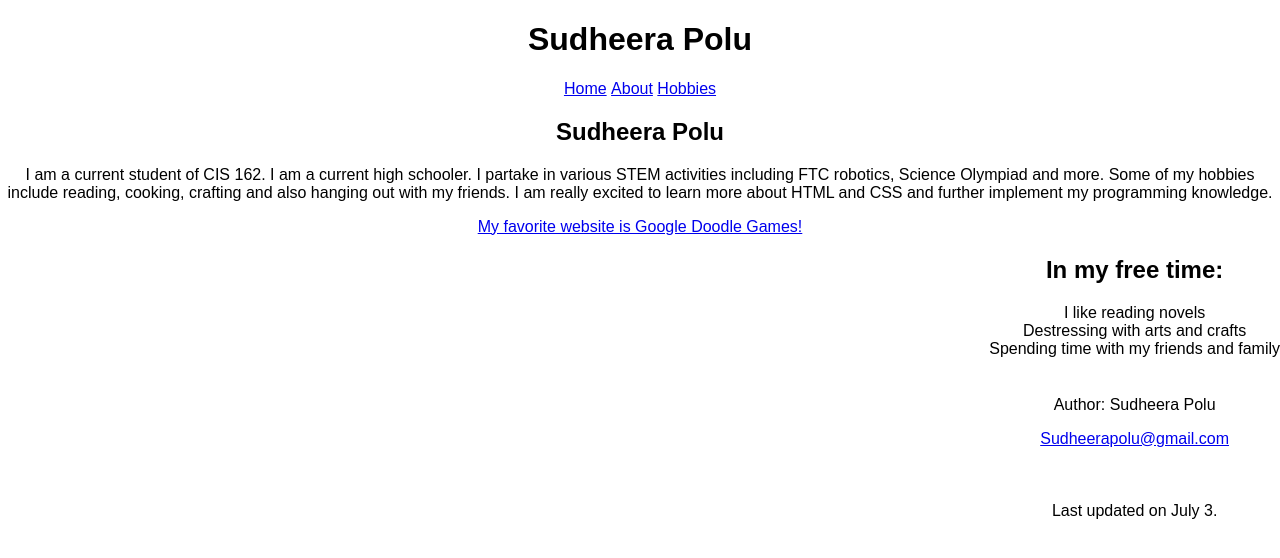
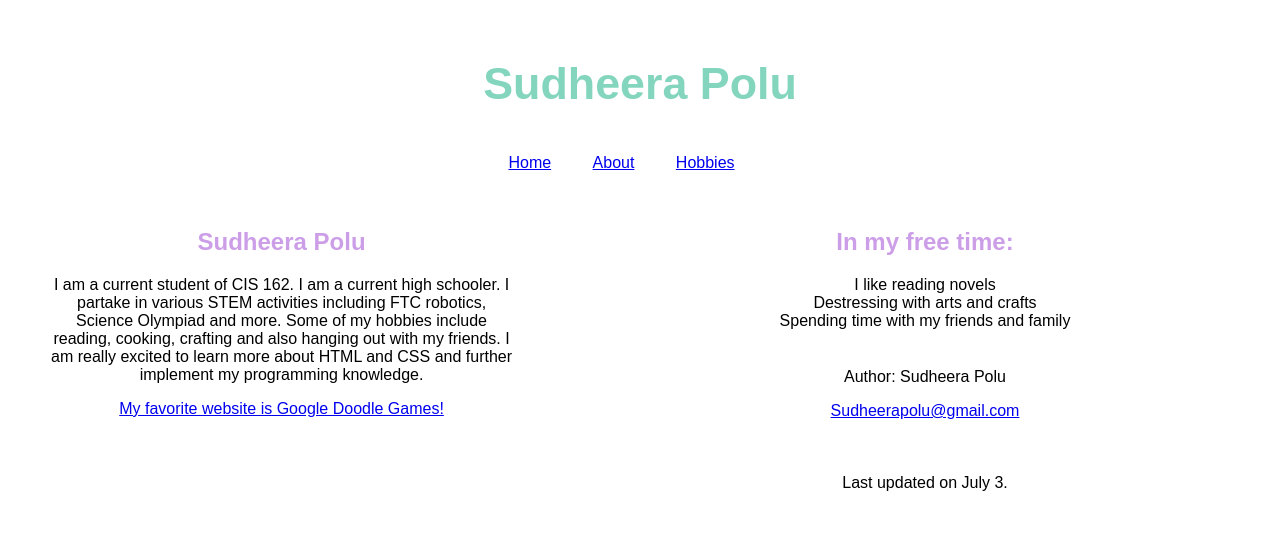
Before and after one commit to Sudheera9/sudheerapolu.github.io, a plain HTML site: page about.html in a window 1280 px wide. Drawn offline with Linux system fonts and the light colour scheme.

Commit message:
Update style1.css

```diff
--- a/style1.css
+++ b/style1.css
@@ -1,31 +1,31 @@
 body {
   margin: 0 auto; /* Center the body horizontally */
   font-family: Arial, sans-serif;
-  padding: 28;
+  padding: 28px;
     text-align: center
 }
 
 header {
   background-color: #770d0d; /* Lighter background for all three */
-  padding: 7;
+  padding: 7px;
   text-align: center; /* Center text for all three */
 }
 
 nav {
-  background-color: (255, 255, 255); /* Lighter background for all three */
-  padding: 15;
+  background-color: rgb(255, 255, 255); /* Lighter background for all three */
+  padding: 15px;
   text-align: left; /* Center text for all three */
 }
 
 
 
 h1 {
-  font-size: 2.8; /* Smaller heading size */
-color: (61, 190, 152, 0.64);
+  font-size: 2.8em; /* Smaller heading size */
+color: rgba(61, 190, 152, 0.64);
 }
 
 h2 {
-  color: (174, 96, 217, 0.61);
+  color: rgba(174, 96, 217, 0.61);
 }
 
 ul {
@@ -39,29 +39,29 @@ ul {
 
 nav ul li {
   display: inline-block;
-  margin-right: 37; /* Less space between links */
+  margin-right: 37px; /* Less space between links */
   text-align: center;
 }
 
 section {
-  padding: 21;
+  padding: 21px;
 }
 
 section#leftColumn{
     clear: left;
     float: left;
-    width: 38;
+    width: 38%;
 
 }
 
 section#rightColumn{
     float: right;
-    width: 50;
+    width: 50%;
 }
 
 
 footer {
-  background-color: (255, 255, 255, 0.65); /* Lighter background for all three */
+  background-color: rgba(255, 255, 255, 0.65); /* Lighter background for all three */
   padding: 22px;
   text-align: center; /* Center text for all three */
 }
```
